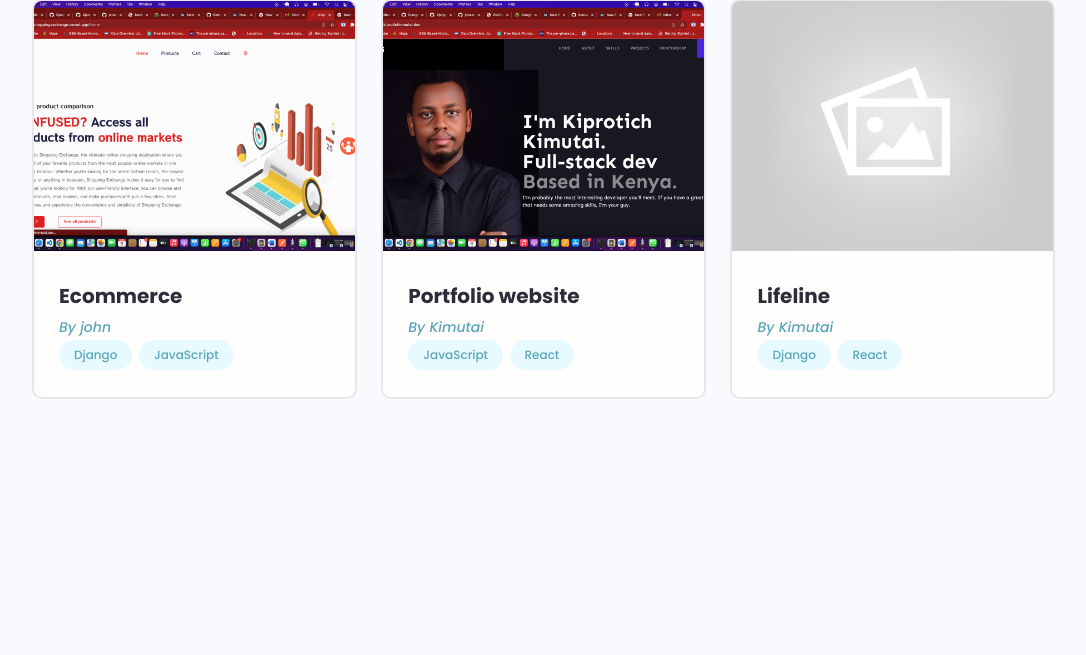
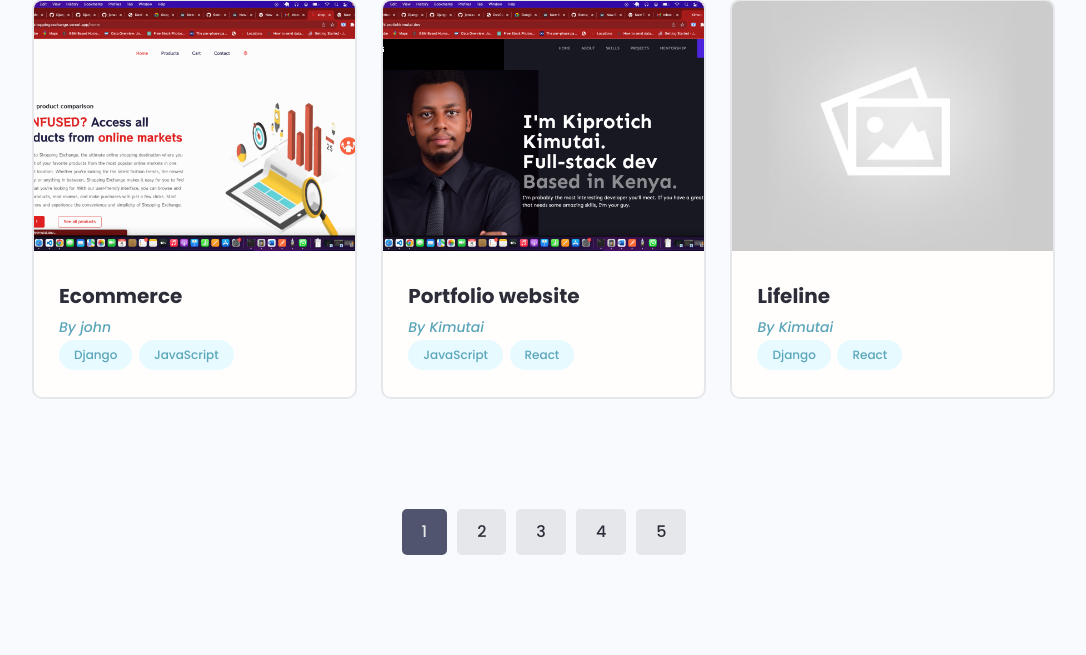
Before and after one commit to Kimutai01/devConnect, a Django app: page /projects/ in a window 1280 px wide. Shown: the part 403-1058 px from the top of the page, without its empty margins (96-1182 px from the left). Before the commit the page ends 802 px from the top, so only its background shows below. Run offline with Django 4.2, Linux system fonts and the light colour scheme; data comes from the database, SQL or seed files in the repository; some libraries are stand-ins or nearby versions.

Commit message:
Added pagination

```diff
--- a/projects/templates/projects/projects.html
+++ b/projects/templates/projects/projects.html
@@ -63,6 +63,18 @@
       </div>
     </div>
   </section>
+
+  <div class="pagination">
+    <ul class="container">
+      {% for page in paginator.page_range %}
+      {% if page == projects.number %}
+      <li><a href="?page={{page}}" class="btn page-link btn--sub">{{page}}</a></li>
+      {% else %}
+      <li><a href="?page={{page}}" class="btn page-link">{{page}}</a></li>
+      {% endif %}
+       {% endfor %}
+    </ul>
+  </div>
 </main>
 
 {% endblock content%}
--- a/projects/views.py
+++ b/projects/views.py
@@ -27,7 +27,7 @@
         page = paginator.num_pages
         projects = paginator.page(page)
 
-    context={'projects':projects, 'search_query':search_query}
+    context={'projects':projects, 'search_query':search_query,'paginator':paginator}
     return render(request,'projects/projects.html',context)
 
 def project(request, pk):
```
